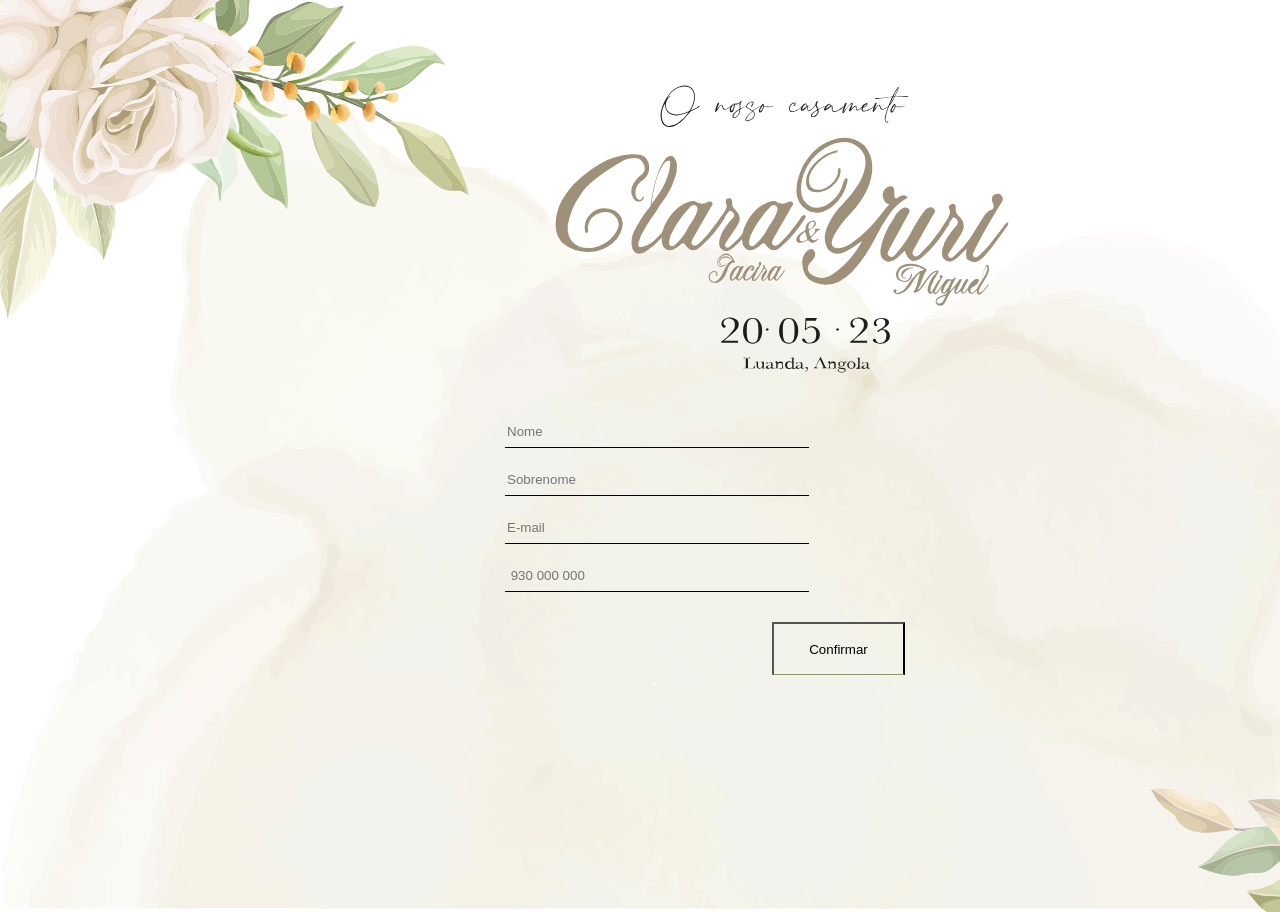
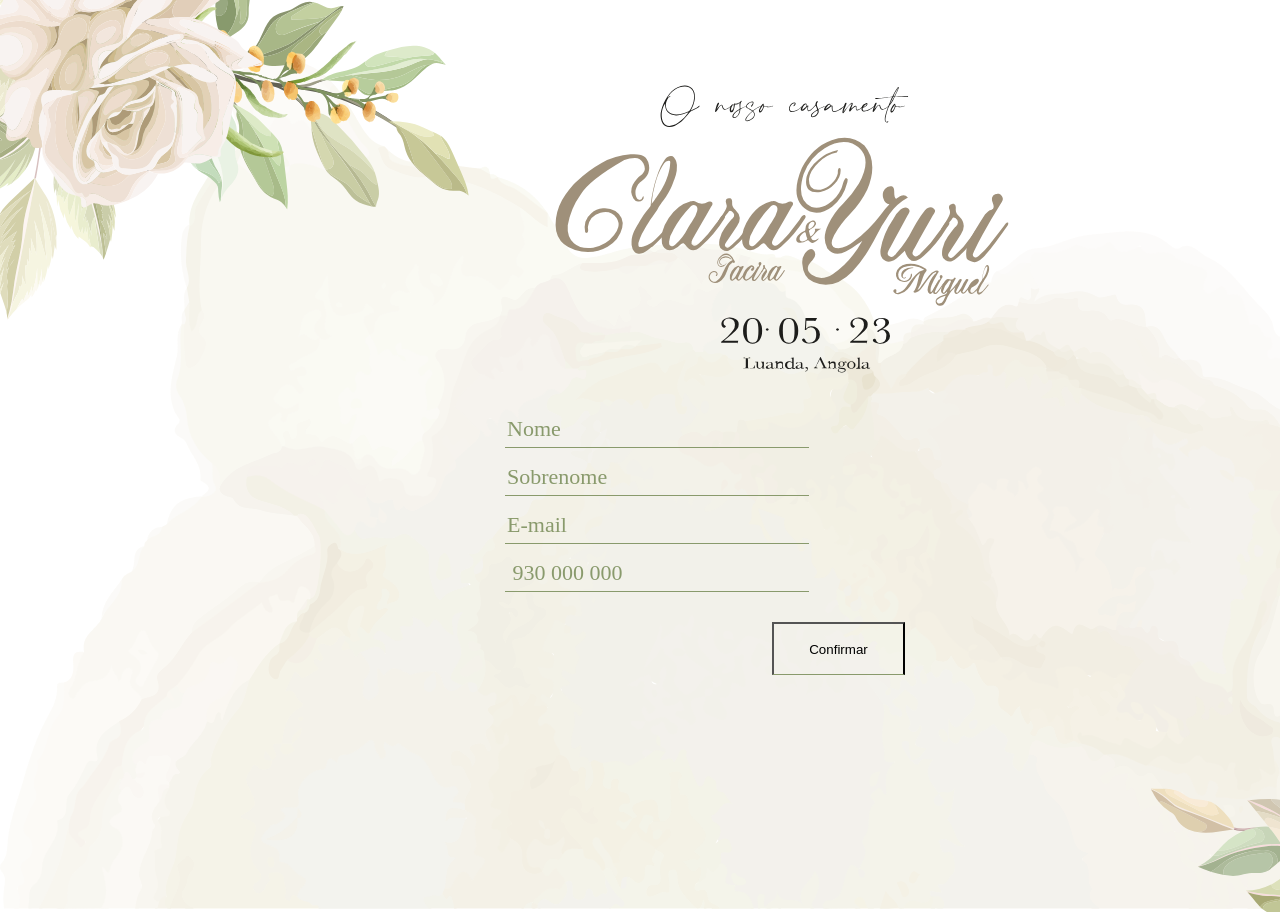
Before and after one commit to nunoalexandre31/nunoalexandre31.github.io, a plain HTML site: page index.html in a window 1280 px wide. Drawn offline with Linux system fonts and the light colour scheme.

Commit message:
Update stylesheet.css
placeholder colour changes

```diff
--- a/stylesheet.css
+++ b/stylesheet.css
@@ -18,11 +18,22 @@ body{
 input[type=text], [type=tel], [type=email] {
   background: transparent;
   border: none;
-  border-bottom: 1px solid #000000;
+  border-bottom: 1px solid #899A6C;
   display: block;
   margin: 15px;
   width: 300px;
   height: 30px;
+
+
+}
+
+input::placeholder {
+  font-family: 'Poppins';
+  font-style: normal;
+  font-weight: 350;
+  font-size: 22px;
+  line-height: 30px;
+  color:#899A6C;
 }
 
 input[type=submit]{
@@ -34,4 +45,9 @@ input[type=submit]{
   margin: 15px;
   width: 133px;
   height: 53px;
+<<<<<<< HEAD
 }
+=======
+  color: #899A6C;
+}
+>>>>>>> b59b78b (colors)
```
